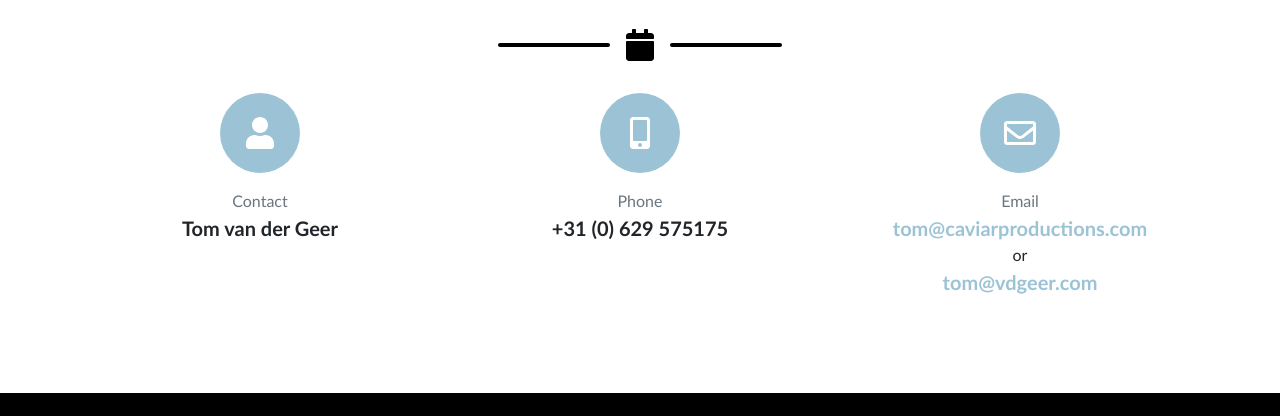
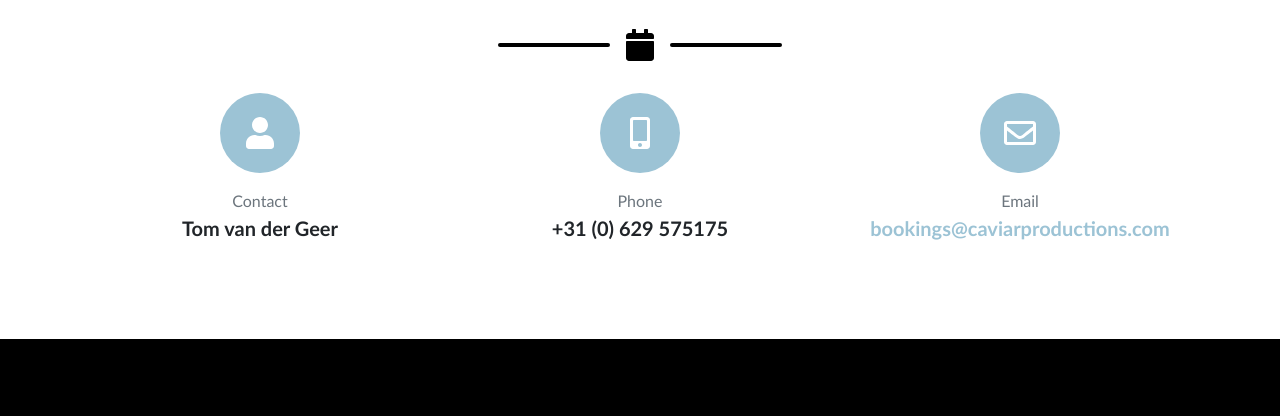
Before and after one commit to Caviar-Productions/website, a plain HTML site: page index.html in a window 1280 px wide. Shown: the part 2542-2958 px from the top of the page. Drawn offline with nearby package versions, Linux system fonts and the light colour scheme.

Commit message:
Changed bookings email address

```diff
--- a/index.html
+++ b/index.html
@@ -495,8 +495,7 @@ Re-released: July 2002</p>
                     <div class="col-lg-4">
                         <div class="d-flex flex-column align-items-center">
                             <div class="icon-contact mb-3"><i class="far fa-envelope"></i></div>
-                            <div class="text-muted">Email</div><a class="lead font-weight-bold" href="mailto:tom@caviarproductions.com">tom@caviarproductions.com</a>
-                            or <a class="lead font-weight-bold" href="mailto:tom@vdgeer.com">tom@vdgeer.com</a>
+                            <div class="text-muted">Email</div><a class="lead font-weight-bold" href="mailto:bookings@caviarproductions.com">bookings@caviarproductions.com</a>
                         </div>
                     </div>
                 </div>
```
